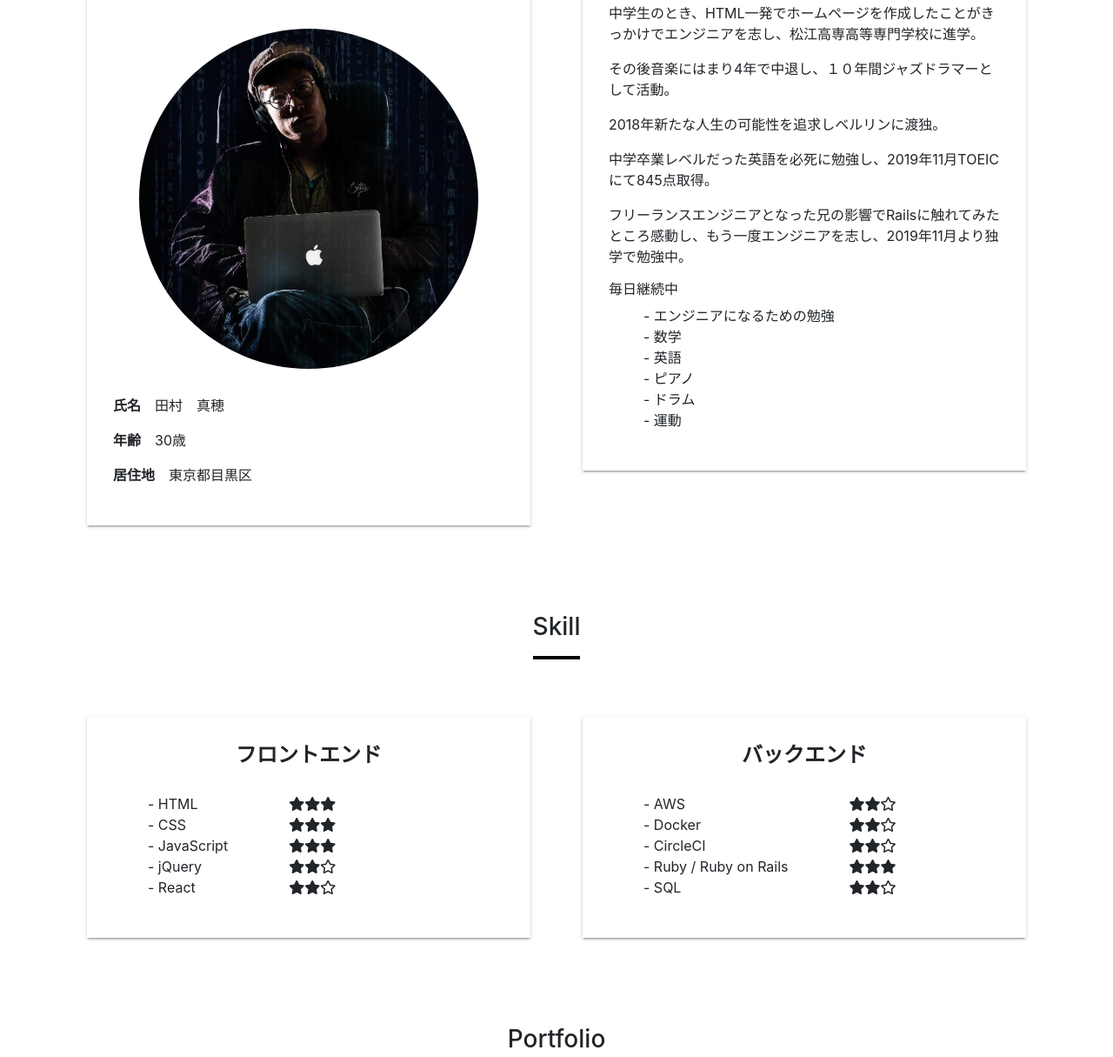
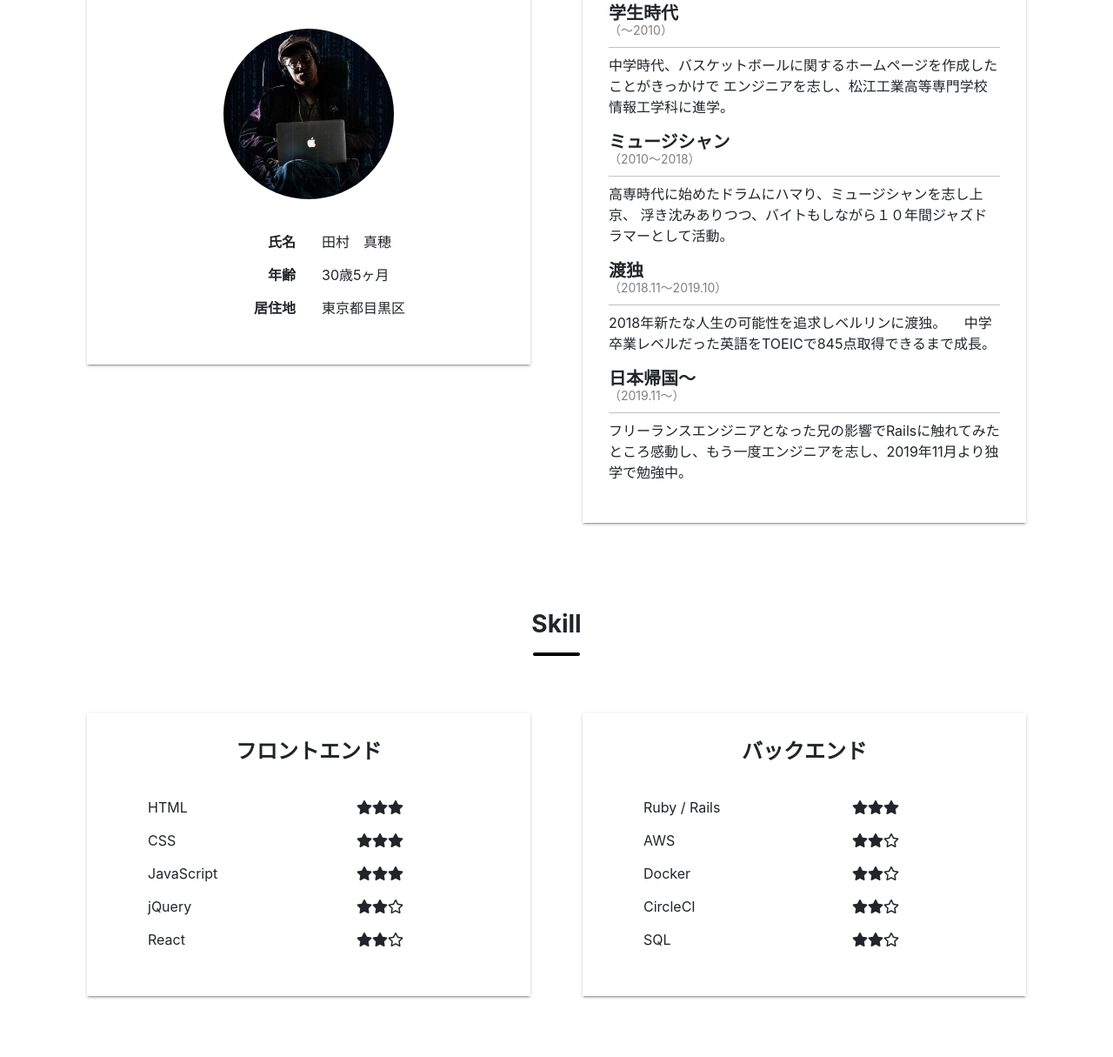
Before and after one commit to tamuramasaho/tamuramasaho.github.io, a website: page index.html in a window 1280 px wide. Shown: the part 1115-2330 px from the top of the page at 87% size. Drawn offline with nearby package versions, Linux system fonts and the light colour scheme.

Commit message:
modify UI

```diff
--- a/index.css
+++ b/index.css
@@ -1,15 +1,10 @@
 body{
     padding-top: 60px;
 }
-
-
-.top-image {
-    height: 100vh;
-    background: url(image/main-min.jpg) center;
-    background-size: cover;
+/* navbar */
+button.navbar-toggler:focus{
+    outline:none;
 }
-
-
 
 .site-name {
     font-family: 'Playfair Display', serif;
@@ -21,6 +16,16 @@ body{
     border-color: rgba(0,0,0,0);
 }
 
+/* top-image */
+
+.top-image {
+    height: 100vh;
+    background: url(image/main-min.jpg) center;
+    background-size: cover;
+}
+
+/* content */
+
 .box {
     padding: 30px;
     box-shadow: 0px 3px 1px -2px rgba(0, 0, 0, 0.2), 0px 2px 2px 0px rgba(0, 0, 0, 0.14), 0px 1px 5px 0px rgba(0, 0, 0, 0.12);
@@ -31,6 +36,7 @@ body{
 }
 
 h3 {
+    font-weight: bold;
     text-align: center;
 }
 
@@ -41,6 +47,17 @@ h4 {
     margin-bottom: 30px;
 }
 
+h5 {
+    padding-bottom: 10px;
+    font-weight: bold !important;
+    border-bottom: 1px solid #c0c0c0;
+}
+
+h5 span {
+    font-size: 0.7em;
+    font-weight: lighter;
+    color: gray;
+}
 
 ul {
     list-style: none;
@@ -51,7 +68,7 @@ ul {
 }
 
 .img-profile {
-    padding: 30px 30px 30px 30px;
+    padding: 30px;
 }
 
 .introduction {
@@ -62,6 +79,7 @@ ul {
 .description {
     border-top: solid 1px #dcdcdc;
     margin-top: 10px;
+    padding-top: 20px;
 }
 
 a {
@@ -76,7 +94,7 @@ a:hover {
     padding: 10px;
 }
 
-.col-md-6 {
+.col-lg-6 {
     padding: 50px 30px;
 }
 
@@ -88,8 +106,37 @@ hr {
     background-color: black;
     height: 3px;
     width: 54px;
+    border-radius: 10px;
 }
 
 .link {
     font-size: 0.6em
 }
+
+.introduction-left {
+    font-weight: bold;
+    text-align: right;
+}
+
+.introduction-right {
+    text-align: left;
+}
+.introduction-right ul {
+    padding: 0;
+}
+
+li {
+    padding: 7px 0px;
+}
+
+.img-portfolio {
+    display: block;
+    height: 32vh;
+    margin: auto;
+}
+
+.img-profile {
+    display: block;
+    margin: auto;
+    height: 32vh;
+}
--- a/index.html
+++ b/index.html
@@ -35,6 +35,7 @@
 
     <div class="top-image"></div>
 
+
     <!-- About -->
     <div class="title">
       <h3 id="about">About</h3>
@@ -42,34 +43,48 @@
     </div>
     <div class="container">
       <div class="row">
-        <div class="col-md-6">
+        <div class="col-lg-6">
           <div class="box">
             <h4>自己紹介</h4>
-            <div class="img-profile">
-              <img src="image/profile.jpg" class="img-fluid rounded-circle">
+            <img src="image/profile.jpg" class="img-fluid rounded-circle img-profile">
+            <div class="row">
+              <div class="col-6 introduction-left">
+                <ul>
+                  <li>氏名</li>
+                  <li>年齢</li>
+                  <li>居住地</li>
+                </ul>
+              </div>
+              <div class="col-6 introduction-right">
+                <ul>
+                  <li>田村　真穂</li>
+                  <li>30歳5ヶ月</li>
+                  <li>東京都目黒区</li>
+                </ul>
+              </div>
             </div>
-            <p><b>氏名</b>　田村　真穂</p>
-            <P><b>年齢</b>　30歳</P>
-            <p><b>居住地</b>　東京都目黒区</p>
           </div>
         </div>
-        <div class="col-md-6">
+        <div class="col-lg-6">
           <div class="box">
-            <h4>今までのこと</h4>
-            <p>中学生のとき、HTML一発でホームページを作成したことがきっかけでエンジニアを志し、松江高専高等専門学校に進学。</p>
-            <p>その後音楽にはまり4年で中退し、１０年間ジャズドラマーとして活動。</p>
-            <p>2018年新たな人生の可能性を追求しベルリンに渡独。</p>
-            <p>中学卒業レベルだった英語を必死に勉強し、2019年11月TOEICにて845点取得。</p>
+            <h4>経歴</h4>
+            <h5>学生時代<br><span>（〜2010）</span></h5>
+            <p>
+              中学時代、バスケットボールに関するホームページを作成したことがきっかけで
+              エンジニアを志し、松江工業高等専門学校情報工学科に進学。
+            </p>
+            <h5>ミュージシャン<br><span>（2010〜2018）</span></h5>
+            <p>
+              高専時代に始めたドラムにハマり、ミュージシャンを志し上京、
+              浮き沈みありつつ、バイトもしながら１０年間ジャズドラマーとして活動。
+            </p>
+            <h5>渡独<br><span>（2018.11〜2019.10）</span></h5>
+            <p>
+              2018年新たな人生の可能性を追求しベルリンに渡独。
+            　中学卒業レベルだった英語をTOEICで845点取得できるまで成長。
+          </p>
+            <h5>日本帰国〜<br><span>（2019.11〜）</span></h5>
             <p>フリーランスエンジニアとなった兄の影響でRailsに触れてみたところ感動し、もう一度エンジニアを志し、2019年11月より独学で勉強中。</p>
-            <h6>毎日継続中</h6>
-            <ul>
-              <li>- エンジニアになるための勉強</li>
-              <li>- 数学</li>
-              <li>- 英語</li>
-              <li>- ピアノ</li>
-              <li>- ドラム</li>
-              <li>- 運動</li>
-            </ul>
           </div>
         </div>
       </div>
@@ -83,20 +98,20 @@
     </div>
     <div class="container">
       <div class="row">
-        <div class="col-md-6">
+        <div class="col-lg-6">
           <div class="box">
             <h4>フロントエンド</h4>
             <div class="row">
-              <div class="col-auto">
+              <div class="col-6">
                 <ul>
-                  <li>- HTML</li>
-                  <li>- CSS</li>
-                  <li>- JavaScript</li>
-                  <li>- jQuery</li>
-                  <li>- React</li>
+                  <li>HTML</li>
+                  <li>CSS</li>
+                  <li>JavaScript</li>
+                  <li>jQuery</li>
+                  <li>React</li>
                 </ul>
               </div>
-              <div class="col-auto">
+              <div class="col-6">
                 <ul>
                   <li><i class="fas fa-star"></i><i class="fas fa-star"></i><i class="fas fa-star"></i></li>
                   <li><i class="fas fa-star"></i><i class="fas fa-star"></i><i class="fas fa-star"></i></li>
@@ -108,25 +123,25 @@
             </div>
           </div>
         </div>
-        <div class="col-md-6">
+        <div class="col-lg-6">
           <div class="box">
             <h4>バックエンド</h4>
             <div class="row">
-              <div class="col-auto">
+              <div class="col-6">
                 <ul>
-                  <li>- AWS</li>
-                  <li>- Docker</li>
-                  <li>- CircleCI</li>
-                  <li>- Ruby / Ruby on Rails</li>
-                  <li>- SQL</li>
+                  <li>Ruby / Rails</li>
+                  <li>AWS</li>
+                  <li>Docker</li>
+                  <li>CircleCI</li>
+                  <li>SQL</li>
                 </ul>
               </div>
-              <div class="col-auto">
+              <div class="col-6">
                 <ul>
+                  <li><i class="fas fa-star"></i><i class="fas fa-star"></i><i class="fas fa-star"></i></li>
                   <li><i class="fas fa-star"></i><i class="fas fa-star"></i><i class="far fa-star"></i></li>
                   <li><i class="fas fa-star"></i><i class="fas fa-star"></i><i class="far fa-star"></i></li>
                   <li><i class="fas fa-star"></i><i class="fas fa-star"></i><i class="far fa-star"></i></li>
-                  <li><i class="fas fa-star"></i><i class="fas fa-star"></i><i class="fas fa-star"></i></li>
                   <li><i class="fas fa-star"></i><i class="fas fa-star"></i><i class="far fa-star"></i></li>
                 </ul>
               </div>
@@ -146,40 +161,36 @@
     </div>
     <div class="container">
       <div class="row">
-        <div class="col-md-6">
+        <div class="col-lg-6">
           <div class="box">
             <a href="https://www.tamuramasaho.com/" target="_blank">
               <h4>このサイト <i class="link fas fa-external-link-square-alt"></i></h4>
             </a>
             <a href="https://www.tamuramasaho.com/" target=”_blank”>
-              <img src="image/my-page.png" alt="my-page" class="img-fluid">
+              <img src="image/my-page.png" alt="my-page" class="img-fluid img-portfolio">
             </a>
             <p class="description">自己紹介サイトです。Parcel,Bootstrapを利用し、
-              AWSをインフラに使っています。暗号化通信に対応しました(2020/2/4)。
-              作成時間は13時間程度です。
+              AWSをインフラに使っています。
+              作成時間は20時間程度です。
             </p>
             <a href="https://github.com/tamuramasaho/tamuramasaho.github.io" target="_blank">
               GitHubはこちら<i class="fas fa-link"></i>
             </a>
           </div>
         </div>
-        <div class="col-md-6">
+        <div class="col-lg-6">
           <div class="box">
             <a href="https://voc-app.tamuramasaho.com/" target="_blank">
               <h4>単語帳 <i class="link fas fa-external-link-square-alt"></i></h4>
             </a>
             <a href="https://voc-app.tamuramasaho.com/" target=”_blank”>
-              <img src="image/voc-app.png" alt="voc-app" class="img-fluid">
+              <img src="image/voc-app.png" alt="voc-app" class="img-fluid img-portfolio">
             </a>
             <p class="description">
-              Ruby on Rails を利用して作った単語帳です。現在もブラッシュアップを続けています。
-            </p>
-            <p>
-              AWSへのデプロイ、ロードバランサーを利用した暗号化通信に対応しました。(2020/2/14対応)
-              Capistranoを使ってのデプロイに対応しました。(2020/2/29対応）
-              ローカル環境をDockerで構築しました。(2020/3/3対応）
-              CircleCIによるCI/CDパイプラインを実装しました。(2020/3/8対応)
-              所要時間は170時間程度です。今後はUI/UXの向上を目指します。
+              Ruby on Rails を利用して作った単語帳です。<br>
+              Capistrano、CircleCIを利用しCI/CDパイプラインの構築をし、AWSにデプロイしています。<br>
+              ローカルではDockerを利用した環境構築を行なっています。<br>
+              作成時間は170時間程度です。今後はUI/UXの向上を目指します。
             </p>
             <a href="https://github.com/tamuramasaho/voc-app" target="_blank">
               GitHubはこちら<i class="fas fa-link"></i>
@@ -195,10 +206,12 @@
 
     <!-- footer -->
     <div class="container contact">
-      <h3 id="contact">CONTACT・SNS</h3>
-      <hr>
+      <div class="title">
+        <h3 id="contact">CONTACT・SNS</h3>
+        <hr>
+      </div>
       <div class="row">
-        <div class="col-md-12">
+        <div class="col-lg-12">
           <ul>
             <li><a href="https://github.com/tamuramasaho" target=”_blank”><i class="fab fa-github-square fa-2x i-color"></i> GitHub</a></li>
             <li><a href="https://masaho753.com" target=”_blank”><i class="fas fa-blog fa-2x i-color"></i> blog</a></li>
```
Also changed, not shown: dist/index.html, 4 other files.
